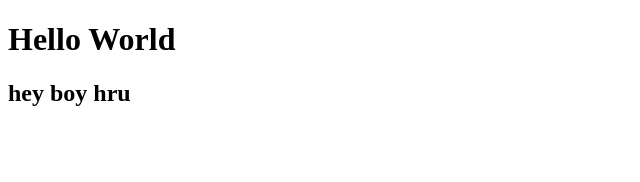
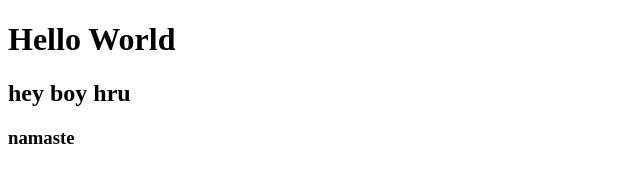
Before and after one commit to VanshMalhotra25/basic-Git, a plain HTML site: page index.html in a window 1280 px wide. Shown: the full height of the page, 0-640 px from the left. Drawn offline with Linux system fonts and the light colour scheme.

Commit message:
changes pushing to chance1

```diff
--- a/index.html
+++ b/index.html
@@ -8,5 +8,6 @@
 <body>
     <h1>Hello World</h1>
     <h2>hey boy hru</h2>
+    <h3>namaste</h3>
 </body>
 </html>
```
